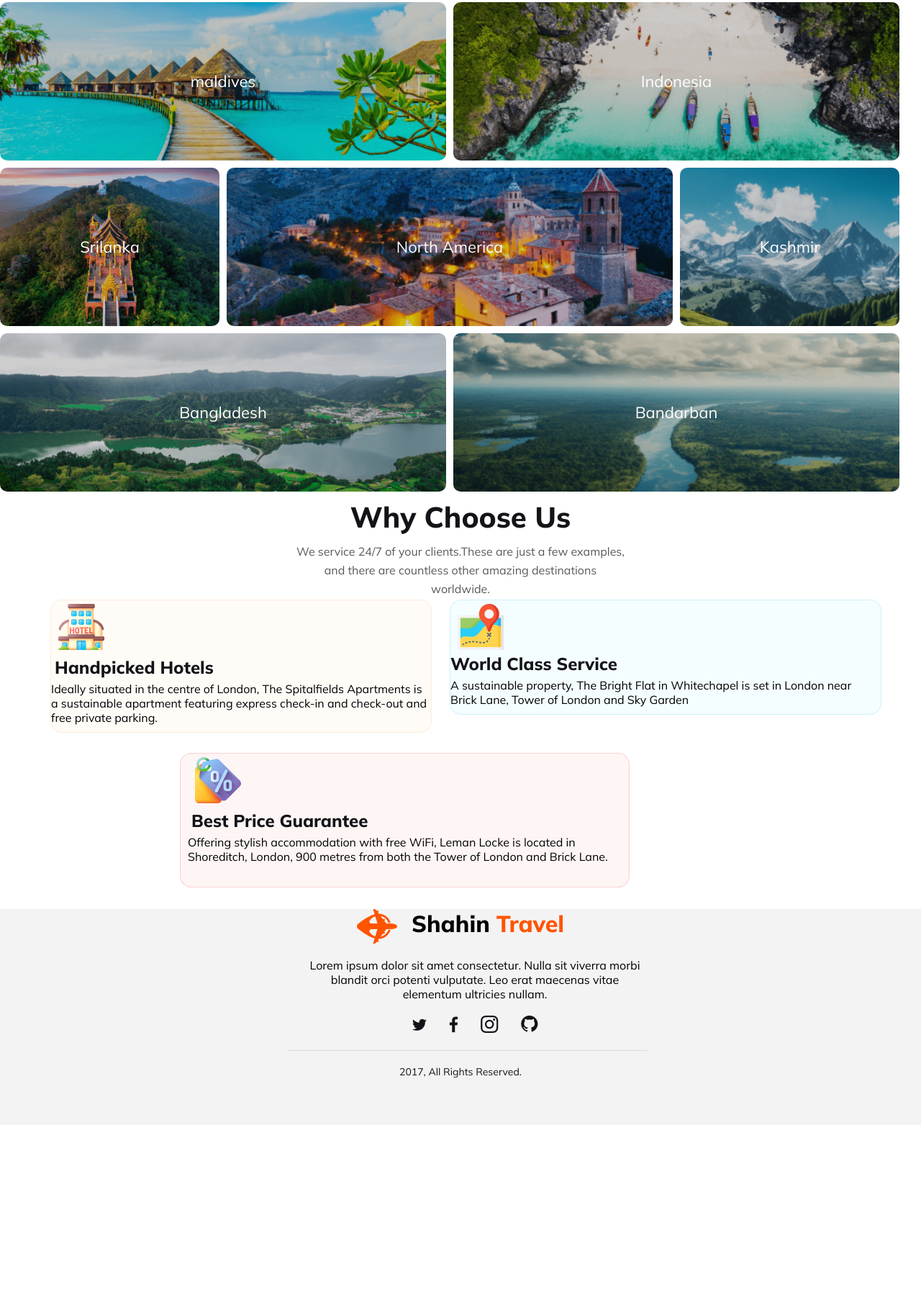
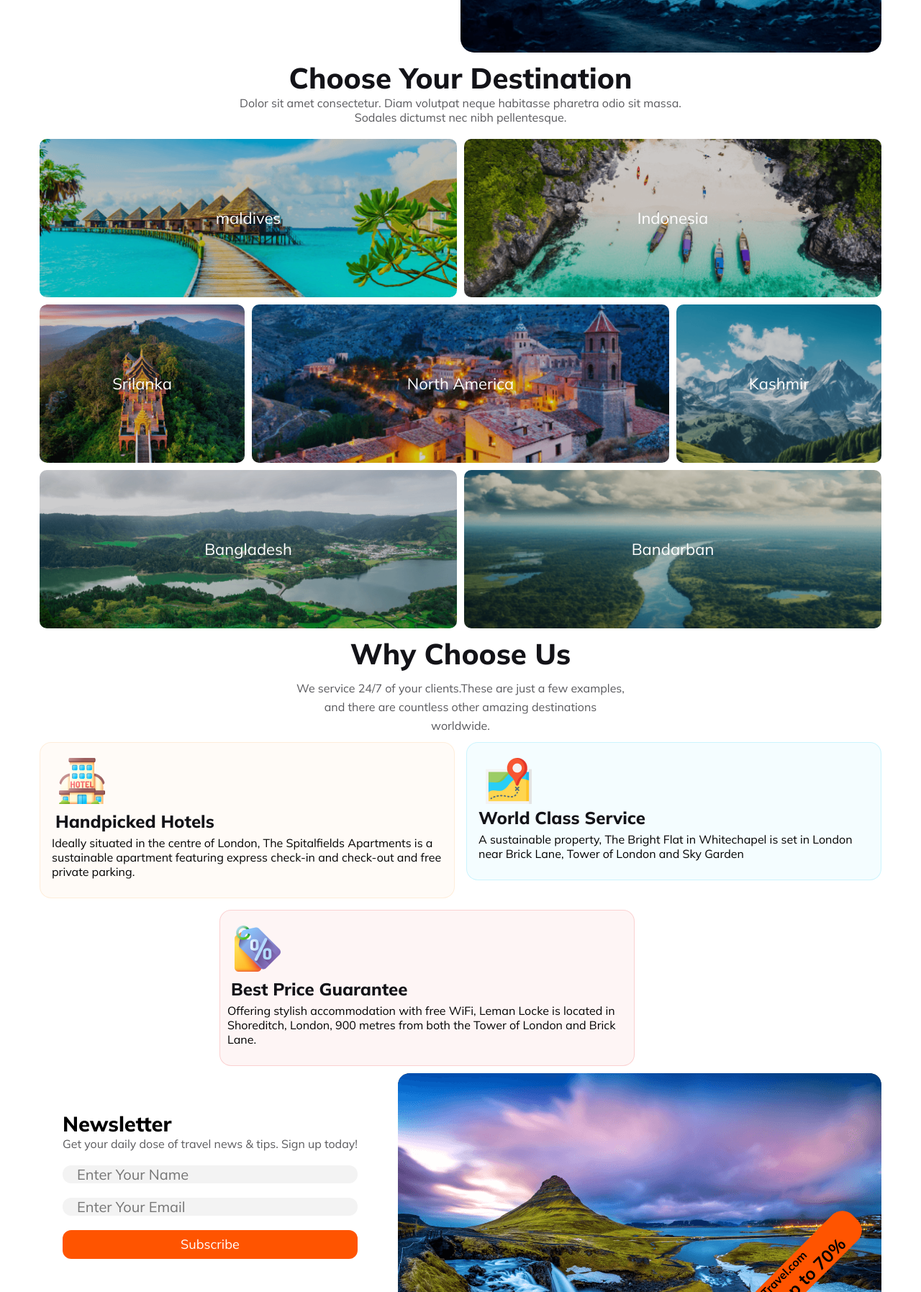
Before and after one commit to shahinur009/Assignment-2.-Travel-With-Shahin, a plain HTML site: page index.html in a window 1280 px wide. Shown: the part 1005-2800 px from the top of the page at 72% size. Before the commit the page ends 2568 px from the top, so only its background shows below. Drawn offline with Linux system fonts and the light colour scheme.

Commit message:
project complete

```diff
--- a/index.html
+++ b/index.html
@@ -43,7 +43,7 @@
                 </div>
             </div>
         </section>
-        <section class="popular-container">
+        <section class="container-section">
             <div class="popular-title">
                 <h1 class="popular-header">Our Popular Tours</h1>
                 <p>Offers stunning natural landscapes, including Table Mountain and the Cape of Good Hope.</p><br>
@@ -59,17 +59,18 @@
                     cultural events, natural phenomena, and global trends.</p><br>
                 <button class="btn-primary">Reed More</button>
             </div>
+
             <div class="popular-image">
                 <img src="Images/4.png" alt="">
 
             </div>
+
         </section>
-        <section>
-            <div class="container-grid">
+        <section class="container">
                 <div class="grid-title">
                     <h2 class="grid-header">Choose Your Destination</h2>
-                    <p class="grid-description">Dolor sit amet consectetur. Diam volutpat neque habitasse pharetra odio sit massa. Sodales dictumst nec nibh pellentesque.</p>
-
+                    <p class="grid-description">Dolor sit amet consectetur. Diam volutpat neque habitasse pharetra odio
+                        sit massa. Sodales dictumst nec nibh pellentesque.</p>
                 </div>
                 <div class="gallery">
                     <div class="box col-2" id="box-1" style="background-image: url(./Images/5.png);">maldives</div>
@@ -80,8 +81,6 @@
                     <div class="box col-2" id="box-6" style="background-image: url(./Images/11.png);">Bangladesh</div>
                     <div class="box col-2" id="box-7" style="background-image: url(./Images/12.png);">Bandarban</div>
                 </div>
-
-            </div>
         </section>
         <section class="service-container">
             <div class="service-title">
@@ -90,7 +89,7 @@
                     amazing destinations<br> worldwide.</p>
             </div>
         </section>
-            <section class="service">
+        <section class="service container">
             <div class="service-description">
                 <div class="service-1">
                     <img src="./logo/3.png" alt="">
@@ -119,6 +118,27 @@
             </div>
 
         </section>
+        <section class="form-section container">
+            <div class="form-container">
+                <h2>Newsletter</h2>
+                <p>Get your daily dose of travel news & tips. Sign up today!</p>
+                <form>
+                    <input type="name" placeholder="Enter Your Name"><br>
+                    <input type="email" placeholder="Enter Your Email"><br>
+                    <button class="btn">Subscribe</button><br>
+                </form>
+
+            </div>
+            <div class="newsletter-image-section">
+                <img src="Images/8.png" alt="">
+                <div class="offer-container">
+                    <h4>Travel.com</h4>
+                    <h2>Save up to 70%</h2>
+
+                </div>
+            </div>
+
+        </section>
 
     </main>
     <footer>
--- a/responsive.css
+++ b/responsive.css
@@ -12,7 +12,8 @@
     .banner-container {
         width: 100%;
     }
-    .banner-title{
+
+    .banner-title {
         font-size: 30px;
     }
 
@@ -23,6 +24,7 @@
         gap: 5px;
         width: 90%;
     }
+
     .input-button input {
         border-radius: 10px;
         height: 60px;
@@ -30,26 +32,41 @@
         border: none;
         gap: 5px;
     }
+
     .btn-primary {
         width: 190px;
         text-align: center;
 
     }
+
     .popular-container {
         flex-direction: column;
         width: 100%;
+        margin: 0px;
 
     }
+
     .popular-title {
+        width: 100%;
+        align-items: center;
+
+    }
+
+    .popular-image {
+        width: 100%;
+    }
+    .popular-image img{
+        width: 100%;
+        height: 100%;
+    }
+
+    .grid-title {
         width: 100%;
 
     }
-    .popular-image {
-        width: 100%;
-    }
-    .grid-title{
-        width: 100%;
 
+    .gallery {
+        grid-template-columns: 1;
 
     }
 
@@ -61,6 +78,7 @@
         height: 100%;
 
     }
+
     .service {
         width: 100%;
         height: 100%;
@@ -68,18 +86,35 @@
 
 
     }
+
     .service-1 {
         margin-left: 0px;
     }
+
     .service-container {
         width: 100%;
         height: 100%;
         text-align: left;
 
     }
-    .service-3{
+
+    .service-3 {
         margin-left: 0px;
     }
+    .form-section {
+        height: 100%;
+        flex-direction: column;
+
+    }
+    .newsletter-image-section{
+        order: 1;
+
+    }
+    .form-container {
+        order: 2;
+
+    }
+
     .footer-icons {
         width: 100%;
         border-bottom: 1px solid #1313181A;
--- a/style.css
+++ b/style.css
@@ -7,9 +7,15 @@
     box-sizing: border-box;
 }
 
+.container {
+    max-width: 1170px;
+    margin: 10px auto;
+}
+
+
 /* header section start */
 .container-section {
-    max-width: 1250px;
+    max-width: 1170px;
     margin: 10px auto;
     display: flex;
 
@@ -61,7 +67,7 @@
 
 /* Banner section start */
 .banner {
-    max-width: 1250px;
+    /* max-width: 1250px; */
     min-height: 400px;
     background-image: url('./Images/Background.png');
     background-repeat: no-repeat;
@@ -96,7 +102,8 @@
     background: linear-gradient(180deg, rgba(195, 195, 214, 0.8) 0%, rgba(218, 218, 228, 0) 100%);
     width: 55%;
     height: 60px;
-    margin-left: 320px;
+    margin-left: auto;
+    margin-right: auto;
     margin-top: 60px;
     display: flex;
     gap: 20px;
@@ -109,6 +116,7 @@
     height: 35px;
     width: 200px;
     border: none;
+    padding-left: 1rem;
 }
 
 .btn-primary {
@@ -128,8 +136,8 @@
 
 /* Popular travel section start*/
 .popular-container {
-    max-width: 1250px;
-    height: 400px;
+    /* max-width: 1250px; */
+    /* height: 400px; */
     margin: 10px 0px auto;
     /* border: 2px solid red; */
     display: flex;
@@ -169,14 +177,9 @@
 .popular-image img {
     width: 100%;
     height: 100%;
-    border-radius: 222px;
-    background-size: cover;
-    background-position: left;
-    justify-content: center;
-    align-items: center;
-    font-size: 22px;
-    /* border: 2px solid red; */
-    padding-bottom: 10px;
+    border-radius: 19px;
+
+
 
 }
 
@@ -196,31 +199,38 @@
 /* Popular travel section end*/
 
 /* gallery section start */
-.container-grid{
-    width: 1250px;
+.container-grid {
+    /* width: 1250px; */
     text-align: center;
     min-height: 100vh;
     align-items: center;
+
 }
-.grid-title{
-    width: 500px;
+
+.grid-title {
+    width: 643px;
     margin-top: 10px;
     margin-bottom: 20px;
-    /* border: 2px solid rebeccapurple; */
-    margin-left: 400px;
+    /* margin-left: 400px; */
+    text-align: center;
+    margin-left: auto;
+    margin-right: auto;
 }
-.grid-description{
+
+.grid-description {
     color: rgba(19, 19, 24, 0.70);
     font-size: 16px;
     font-weight: 400px;
 }
-.grid-header{
+
+.grid-header {
     font-size: 40px;
     font-weight: 800;
     color: #131318;
 }
-.gallery{
-    width: 1250px;
+
+.gallery {
+    /* width: 1250px; */
     height: 100%;
     display: grid;
     gap: 10px;
@@ -228,7 +238,8 @@
     grid-auto-rows: 220px;
 
 }
-.box{
+
+.box {
     background-position: center;
     background-size: cover;
     color: #fff;
@@ -238,10 +249,12 @@
     font-size: 22px;
     border-radius: 10px;
 }
-.col-1{
+
+.col-1 {
     grid-row: span 1.5;
 }
-.col-2{
+
+.col-2 {
     grid-column: span 2;
 }
 
@@ -254,7 +267,7 @@
 
 .service-container {
     width: 100%;
-    height: 140px;
+    /* height: 140px; */
     text-align: center;
 
 }
@@ -274,24 +287,21 @@
 }
 
 .service {
-    width: 1250px;
-    height: 400px;
+    /* width: 1250px; */
+    /* height: 400px; */
     display: grid;
     grid-template-columns: repeat(2, 1fr);
+    row-gap: 1rem;
+    column-gap: 1rem;
     /* border: 2px solid yellow; */
 
 }
 
-.service-description {
-    width: 600px;
-    height: 190px;
-    column-gap: 20px;
-    /* border: 2px solid red; */
-
+.service-1,.service-2,.service-3{
+    padding: 1rem;
 }
-
 .service-1 {
-    margin-left: 70px;
+    /* margin-left: 70px; */
     border-radius: 16px;
     border: 1px solid rgba(251, 181, 99, 0.20);
     background: rgba(251, 181, 99, 0.05);
@@ -302,12 +312,14 @@
     border: 1px solid rgba(41, 206, 246, 0.20);
     background: rgba(41, 206, 246, 0.05);
 }
-.service-2 h3{
+
+.service-2 h3 {
     font-size: 24px;
     font-weight: 800;
     color: #131318;
     padding-bottom: 5px;
 }
+
 .service-2 p {
     font-size: 16px;
     font-weight: 400;
@@ -347,14 +359,17 @@
     background: rgba(233, 68, 68, 0.05);
 
 }
-.service-3 img{
+
+.service-3 img {
     padding: 5px 0px 0px 10px;
 }
+
 .service-3 p {
     font-size: 16px;
     font-weight: 400;
     padding-bottom: 10px;
 }
+
 .service-3 h3 {
     font-size: 24px;
     font-weight: 800;
@@ -365,11 +380,83 @@
 
 
 /* Our service section end */
+/* form section start */
+.form-container {
+    /* width: 1250px; */
+    /* height: 330px; */
+    /* border: 2px solid red; */
+    border-radius: 0.8rem;
+    padding: 2rem;
 
+}
+
+.form-section {
+    /* width: 50%; */
+    height: 100%;
+    /* padding-left: 20px; */
+    display: flex;
+    justify-content: space-between;
+}
+
+.form-container h2 {
+    font-size: 29px;
+    font-weight: 800;
+    counter-reset: #131318;
+    padding-top: 20px;
+}
+.form-container p{
+    font-size: 16px;
+    font-weight: 400;
+    color: #5A5A5D;
+    padding-bottom: 20px;
+}
+
+form input{
+    display: block;
+    gap: 20px;
+    font-size: 20px;
+    width: 100%;
+    padding-left: 20px;
+    border-radius: 12px;
+    border: none;
+    background-color: rgba(19, 19, 24, 0.05);
+
+}
+form .btn{
+    background-color: #FF5400;
+    width: 100%;
+    height: 40px;
+    font-size: 18px;
+    color: #FFF;
+    border-radius: 12px;
+    border: none;
+}
+
+.offer-container{
+    width: 250px;
+    height: 50px;
+    background-color: #FF5400;
+    border: 2px solidr yellow;
+    border-radius: 20px;
+    text-align: center;
+    position: absolute;
+    bottom: 7rem;
+    right: 0;
+    transform: rotate(-45deg);
+
+}
+.newsletter-image-section{
+    position:relative;
+
+}
+
+
+
+/* form section end */
 /* footer section Start */
 .footer-container {
     width: 100%;
-    height: 300px;
+    /* height: 300px; */
     /* border: 2px solid red; */
     background-color: rgba(19, 19, 24, 0.05);
 
```
Lines whose indentation alone changed are shown as unchanged.
